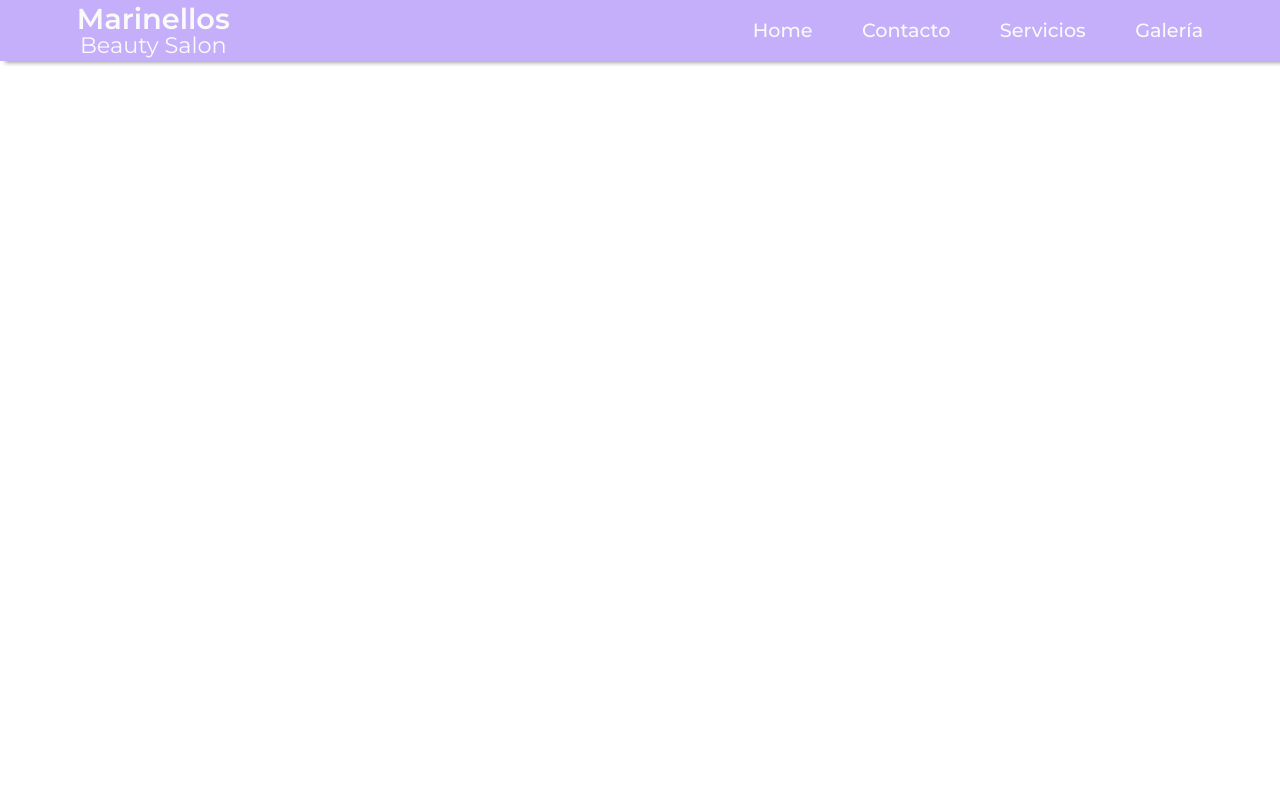
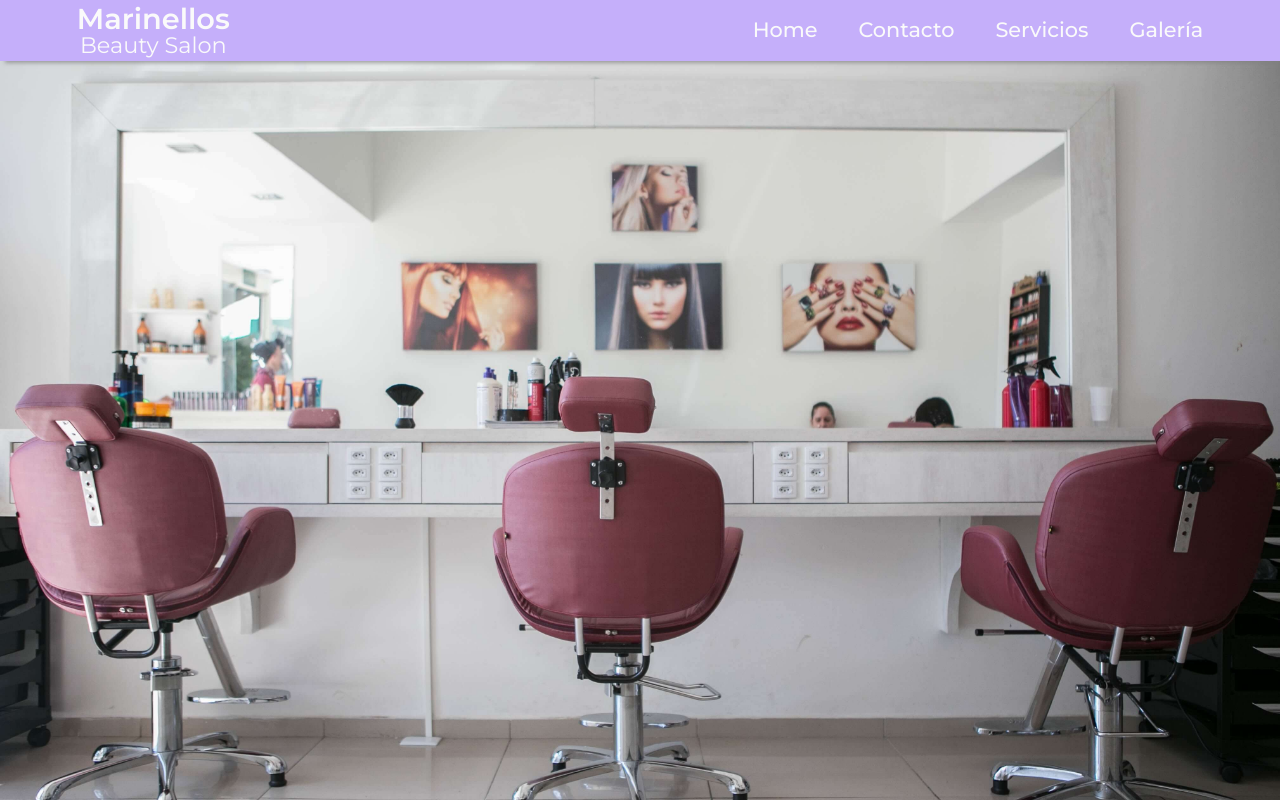
Before and after one commit to aldairbalanzar/marinellos, a React (Create React App) app: page / in a window 1280 px wide. Built offline with nearby package versions, Linux system fonts and the light colour scheme.

Commit message:
setup background img

```diff
--- a/src/App.css
+++ b/src/App.css
@@ -29,7 +29,10 @@ footer, header, hgroup, menu, nav, section {
 	display: block;
 }
 body {
-	line-height: 1;
+  line-height: 1;
+  background-image: url('./assets/salon_chairs_bg.jpg');
+  background-repeat: no-repeat;
+  background-size: cover;
 }
 ol, ul {
 	list-style: none;
@@ -48,6 +51,7 @@ table {
 }
 
 .App {
+  background-color: red;
   text-align: center;
   max-width: 100%;
   width: 100%;
@@ -56,7 +60,6 @@ table {
   flex-wrap: wrap;
   justify-content: center;
   font-family: "montserrat";
-
 }
 
 /* my styles */
@@ -94,7 +97,7 @@ table {
 }
 .link {
   width: auto;
-  font-size: 1.2rem;
+  font-size: 1.3rem;
   font-weight: 500;
   text-decoration: none;
   color: #fafafa;
@@ -103,6 +106,6 @@ table {
 .link:hover {
   cursor: pointer;
   color: white;
-  text-shadow: 2px 2px 2px rgba(99, 98, 98, 0.8);
+  text-shadow: 2px 2px 3px rgba(99, 98, 98, 0.8);
   transition: .5s;
 }
```
Also changed, not shown: src/assets/salon_chairs_bg.jpg (added), 1 other file (tests, documents, lock files or other folders).
